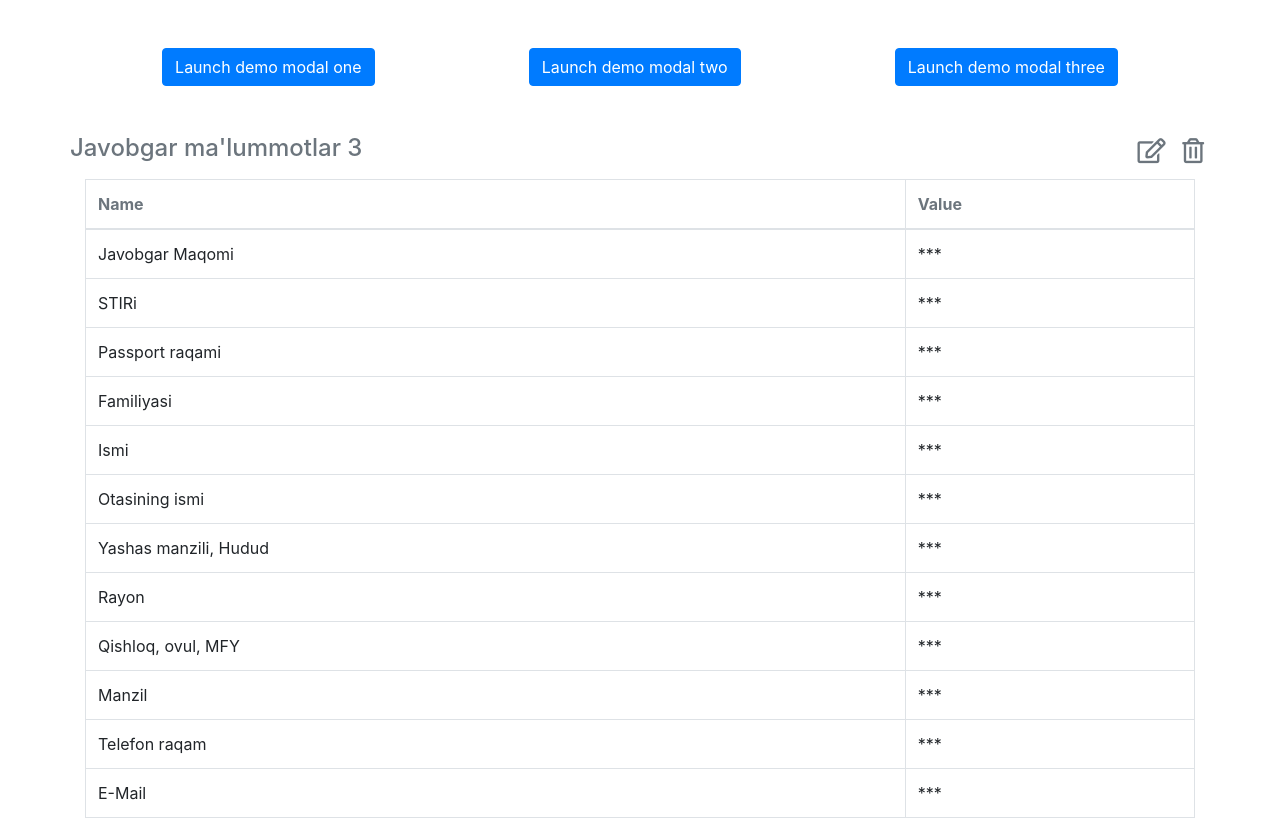
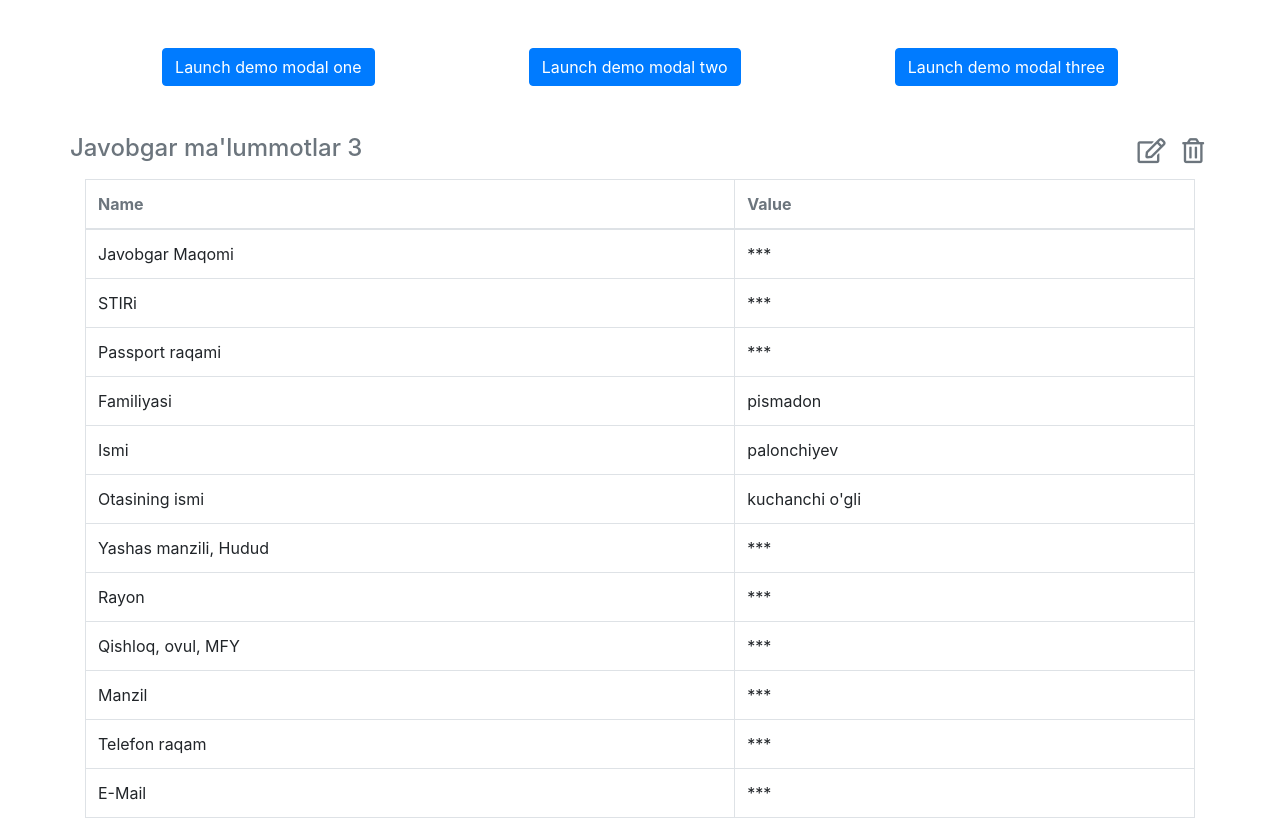
Before and after one commit to Afrosiyob/marokandthree, a plain HTML site: page index.html in a window 1280 px wide. Shown: the top 822 px of the page. Drawn offline with nearby package versions, Linux system fonts and the light colour scheme.

Commit message:
getFullName
getFullName

```diff
--- a/index.html
+++ b/index.html
@@ -44,6 +44,80 @@
         Launch demo modal three
       </button>
     </div>
+    <div class="my-5">
+        <div class="row my-2 justify-content-between align-items-center">
+            <h4 class="text-muted">Javobgar ma'lummotlar 3</h4>
+
+            <div>
+                <button class="table-top-icon" id="editModalBtn">
+            <i class="far fa-edit text-muted"></i>
+          </button>
+                <button class="table-top-icon">
+            <i class="far fa-trash-alt text-muted"></i>
+          </button>
+            </div>
+        </div>
+
+        <table class="table table-bordered table-hover">
+            <thead>
+                <tr>
+                    <th scope="col" class="text-muted">Name</th>
+                    <th scope="col" class="text-muted">Value</th>
+                </tr>
+            </thead>
+            <tbody>
+                <tr>
+                    <td>Javobgar Maqomi</td>
+                    <td>***</td>
+                </tr>
+                <tr>
+                    <td>STIRi</td>
+                    <td>***</td>
+                </tr>
+                <tr>
+                    <td>Passport raqami</td>
+                    <td>***</td>
+                </tr>
+                <tr>
+                    <td>Familiyasi</td>
+                    <td id="getSecondName">palonchiyev pismadon kuchanchi o'gli</td>
+                </tr>
+                <tr>
+                    <td>Ismi</td>
+                    <td id="getName">palonchiyev pismadon kuchanchi o'gli</td>
+                </tr>
+                <tr>
+                    <td>Otasining ismi</td>
+                    <td id="getOtherName">palonchiyev pismadon kuchanchi o'gli</td>
+                </tr>
+                <tr>
+                    <td>Yashas manzili, Hudud</td>
+                    <td>***</td>
+                </tr>
+                <tr>
+                    <td>Rayon</td>
+                    <td>***</td>
+                </tr>
+                <tr>
+                    <td>Qishloq, ovul, MFY</td>
+                    <td>***</td>
+                </tr>
+                <tr>
+                    <td>Manzil</td>
+                    <td>***</td>
+                </tr>
+                <tr>
+                    <td>Telefon raqam</td>
+                    <td>***</td>
+                </tr>
+
+                <tr>
+                    <td>E-Mail</td>
+                    <td>***</td>
+                </tr>
+            </tbody>
+        </table>
+    </div>
 
     <div class="my-5">
         <div class="row my-2 justify-content-between align-items-center">
@@ -81,15 +155,15 @@
                 </tr>
                 <tr>
                     <td>Familiyasi</td>
-                    <td>***</td>
+                    <td id="getSecondName">Abduganiev Afrosiyob Abdurasul o'gli</td>
                 </tr>
                 <tr>
                     <td>Ismi</td>
-                    <td>***</td>
+                    <td id="getName">Abduganiev Afrosiyob Abdurasul o'gli</td>
                 </tr>
                 <tr>
                     <td>Otasining ismi</td>
-                    <td>***</td>
+                    <td id="getOtherName">Abduganiev Afrosiyob Abdurasul o'gli</td>
                 </tr>
                 <tr>
                     <td>Yashas manzili, Hudud</td>
@@ -239,6 +313,20 @@
 
     <script>
         $(document).ready(function() {
+            const fullName = (fullName, number) => {
+                let text = fullName.split(" ");
+                console.log(text);
+                if (number == 2) {
+                    return text[number] + " " + text[number + 1];
+                } else {
+                    return text[number];
+                }
+            };
+
+            $("#getName").text(fullName($("#getName").text(), 0));
+            $("#getSecondName").text(fullName($("#getSecondName").text(), 1));
+            $("#getOtherName").text(fullName($("#getOtherName").text(), 2));
+
             console.log($("#firstModalForm").attr("action"));
 
             $("#editModalBtn").click(function(e) {
```
